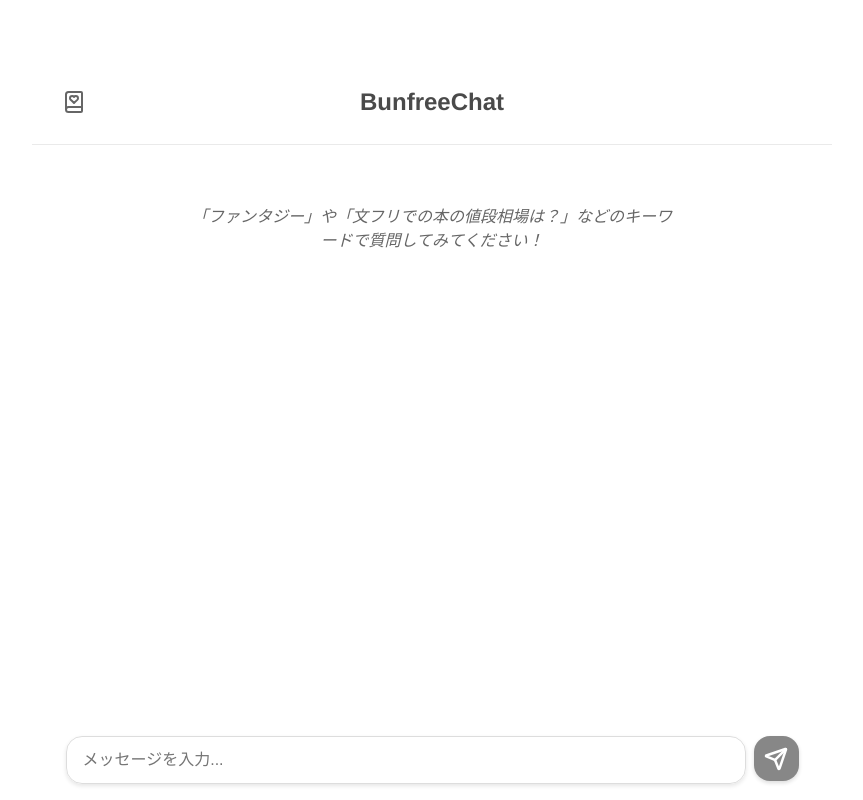
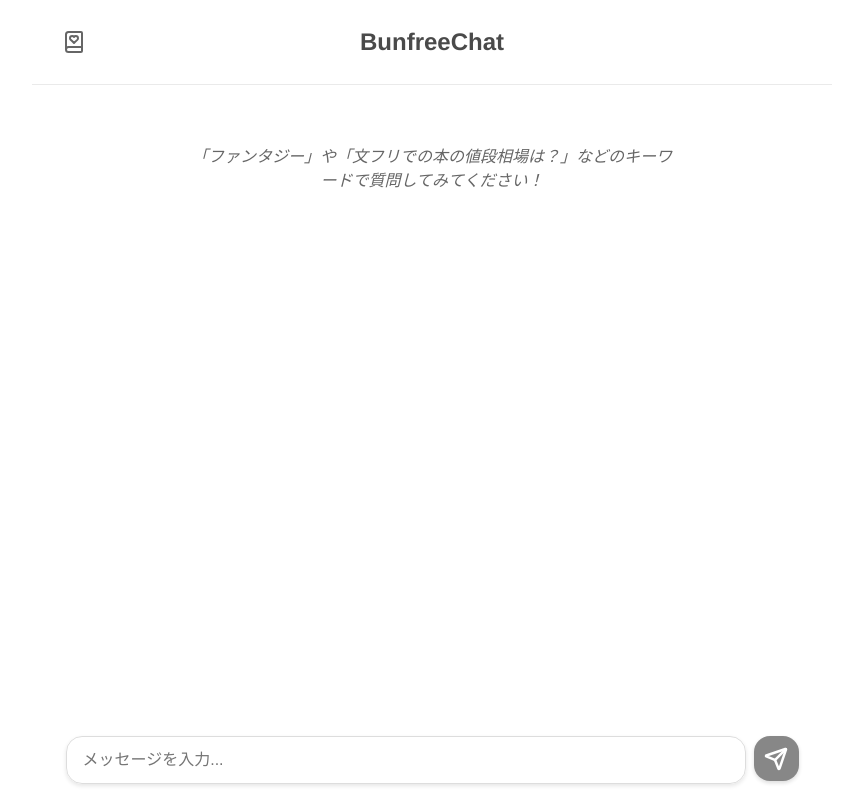
Before and after one commit to HumanisteJP/bunfree_chat, a React (Vite) app in the folder bunfree-client/: page / in a window 1280 px wide. Shown: the whole page, without its empty margins (208-1071 px from the left). Built offline with nearby package versions, Linux system fonts and the light colour scheme.

Commit message:
padding調整

```diff
--- a/bunfree-client/src/components/ChatApp.module.css
+++ b/bunfree-client/src/components/ChatApp.module.css
@@ -5,7 +5,6 @@
   min-height: 100dvh;
   height: 100%;
   padding: 0px 20px 80px;
-  padding-top: 60px;
   background-color: #fff;
   overflow-y: auto;
   position: relative;
```
